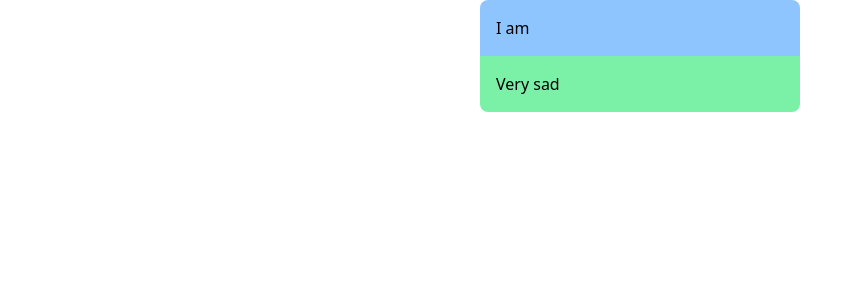
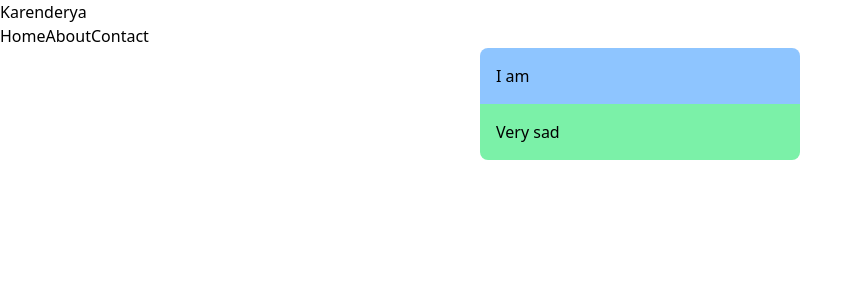
Before and after one commit to ChristianNemeno/KarenderyaV2, a React (Vite) app in the folder laarnis/: page / in a window 1280 px wide. Shown: the top 300 px of the page, without its empty margins (0-862 px from the left). Built offline with nearby package versions, Linux system fonts and the light colour scheme.

Commit message:
nav bar unstyled

```diff
--- a/laarnis/src/App.tsx
+++ b/laarnis/src/App.tsx
@@ -2,11 +2,25 @@
 import './App.css'
 
 import Card from './components/card';
+import Navbar from './components/navbar';
 
 function App() {
 
+  const navLinks = [
+    { name: "Home", href: "/" },
+    { name: "About", href: "/about" },
+    { name: "Contact", href: "/contact" }
+  ];
+
   return (
     <>
+    <Navbar
+      logo="Karenderya"
+      links={navLinks}
+    />
+
+
+
      <Card
       title = "I am"
       content="Very sad"
--- a/laarnis/src/components/navbar.tsx
+++ b/laarnis/src/components/navbar.tsx
@@ -5,3 +5,27 @@ type NavbarProps = {
     logo?: string;
     links?: { name: string; href: string }[];
 };
+
+
+const Navbar: React.FC<NavbarProps> = ({ logo = "MyApp", links = []}) => {
+    return (
+        <nav>
+            <div>
+                <a href="#">{logo}</a>
+            </div>
+
+            <div>
+                {links.map((link, index) => (
+                    <a  key = {index}
+                        href = {link.href}
+                    >
+                        {link.name}
+                    </a>
+                ))}
+
+            </div>
+        </nav>
+    );
+};
+
+export default Navbar;
```
